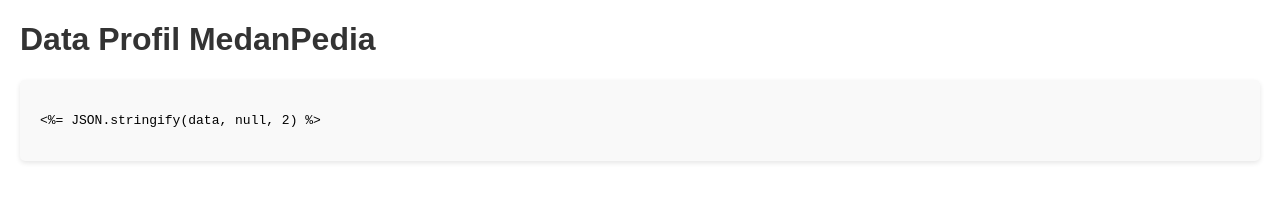
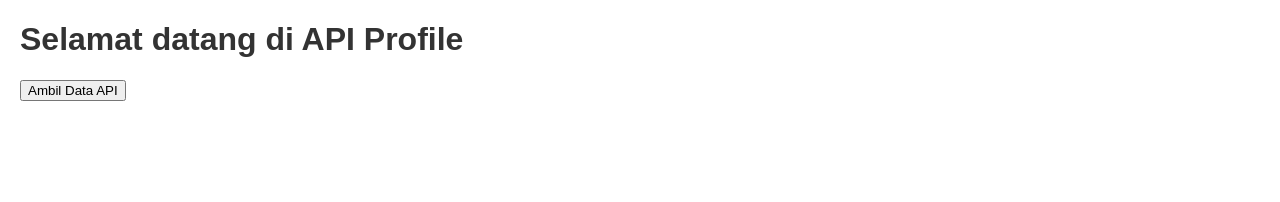
Before and after one commit to RerezzOfficial/api, a website: page public/index.html in a window 1280 px wide. Drawn offline with Linux system fonts and the light colour scheme.

Commit message:
Update index.html

```diff
--- a/public/index.html
+++ b/public/index.html
@@ -1,16 +1,15 @@
 <!DOCTYPE html>
-<html lang="en">
+<html lang="id">
 <head>
   <meta charset="UTF-8">
   <meta name="viewport" content="width=device-width, initial-scale=1.0">
-  <title>MedanPedia API</title>
+  <title>API Data</title>
   <link rel="stylesheet" href="/asset/style.css">
 </head>
 <body>
-  <h1>Data Profil MedanPedia</h1>
-  <div id="profile-data">
-    <pre><%= JSON.stringify(data, null, 2) %></pre>
-  </div>
+  <h1>Selamat datang di API Profile</h1>
+  <button id="getDataButton">Ambil Data API</button>
+  <div id="result"></div>
   <script src="/asset/script.js"></script>
 </body>
 </html>
```
